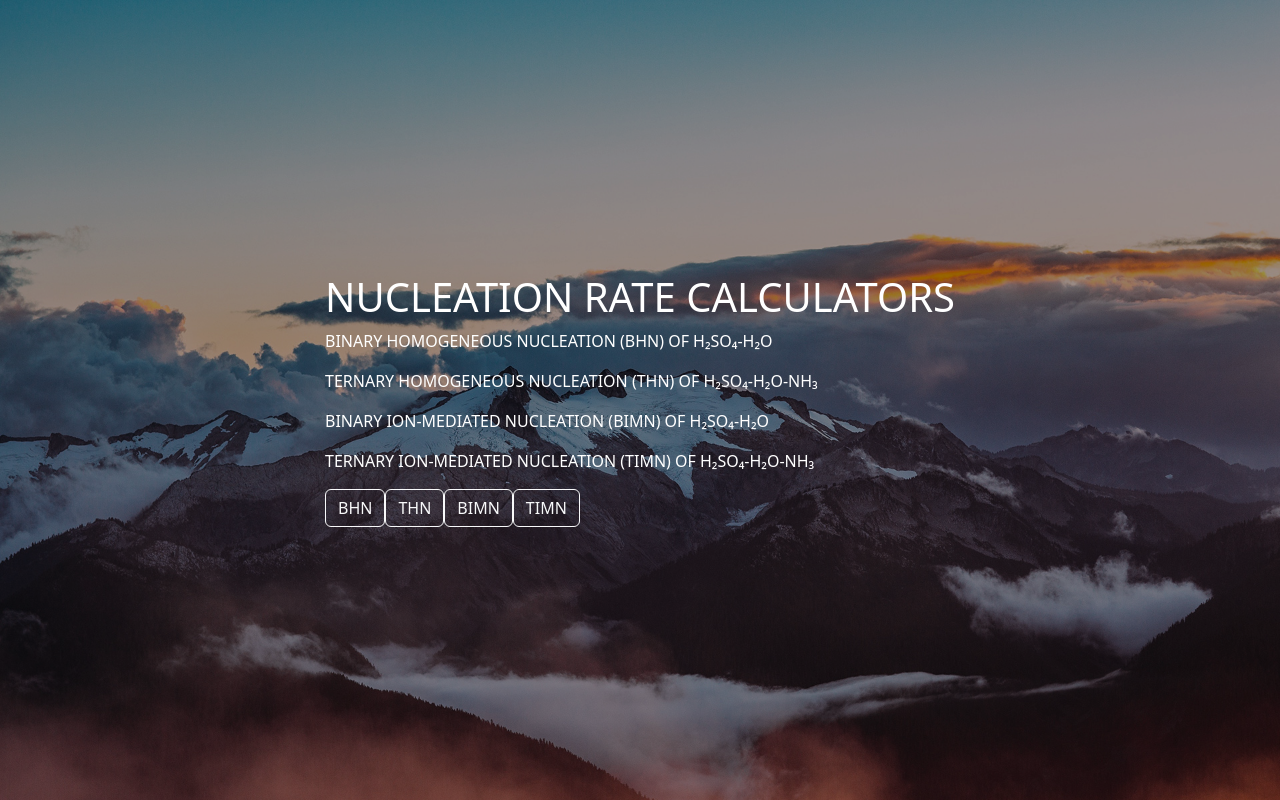
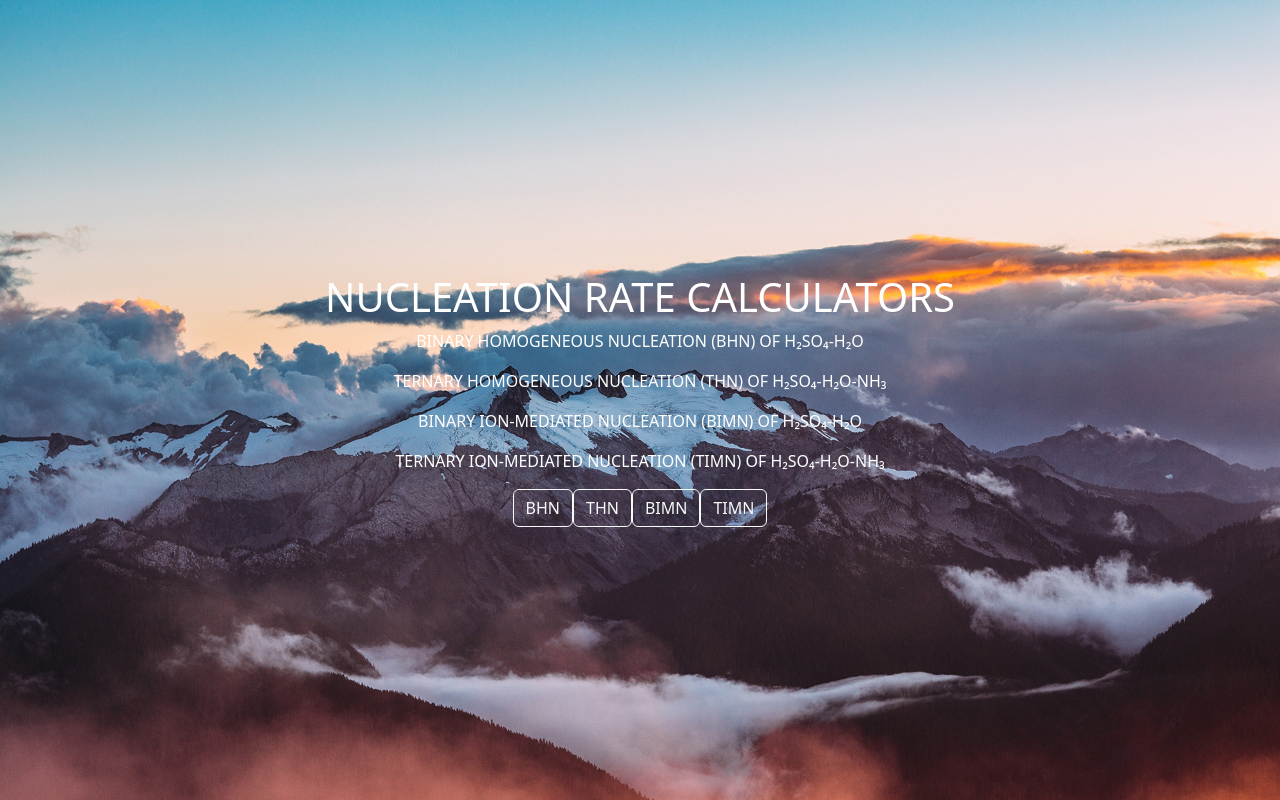
Before and after one commit to melodyyu754/nrc, a React (Vite) app in the folder client/: page / in a window 1280 px wide. Built offline with nearby package versions, Linux system fonts and the light colour scheme; the HTML template or start-up script is replaced by a standard one.

Commit message:
Revert "changed styling"
This reverts commit 17df2072f566d1afbc59bc81479faf7b2d80909f.

```diff
--- a/client/package.json
+++ b/client/package.json
@@ -18,6 +18,7 @@
     "@types/react": "^18.0.27",
     "@types/react-dom": "^18.0.10",
     "@vitejs/plugin-react": "^3.1.0",
+    "gh-pages": "^6.1.1",
     "typescript": "^4.9.3",
     "vite": "^4.1.0"
   }
--- a/client/src/components/BackgroundContainer.tsx
+++ b/client/src/components/BackgroundContainer.tsx
@@ -19,28 +19,10 @@ const BackgroundContainer = ({ children }: BackgroundContainerProps) => {
         flexDirection: "column",
         alignItems: "center",
         justifyContent: "center",
-        color: 'white',
-        position: 'relative',
-        zIndex: 0 // Important for stacking the pseudo-element behind the children
+        color: 'white'
       }}
     >
-      <div style={{
-        position: 'absolute',
-        top: 0,
-        left: 0,
-        width: '100%',
-        height: '100%',
-        backgroundColor: 'rgba(0, 0, 0, 0.4)', // Black with 50% opacity
-        filter: 'brightness(50%)',
-        zIndex: 1 // Important for stacking the pseudo-element behind the children
-      }}>
-      </div>
-      <div style={{
-        position: 'relative',
-        zIndex: 2 // Important for stacking the children above the overlay
-      }}>
-        {children}
-      </div>
+      {children}
     </div>
   );
 };
```
